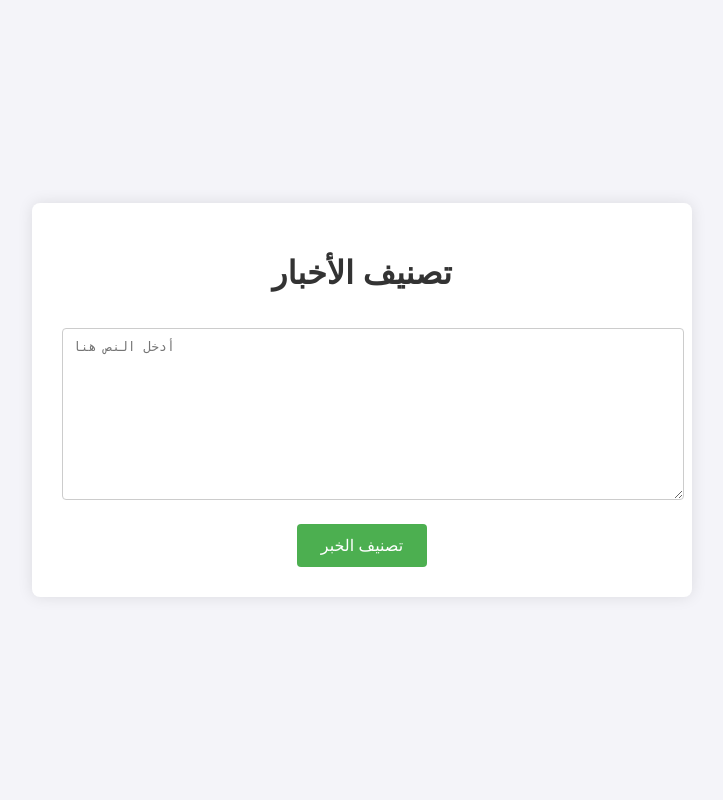
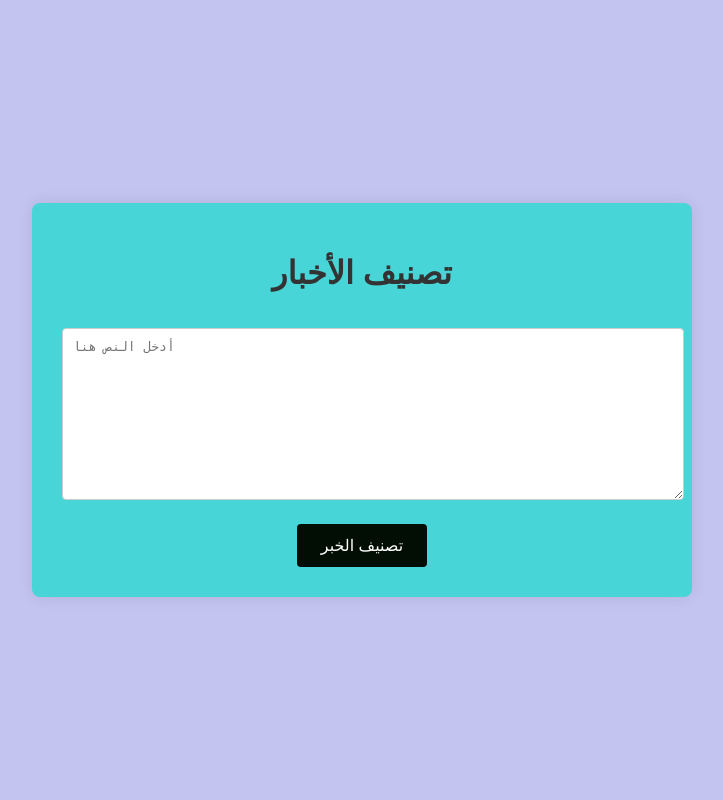
Before and after one commit to molk2z/projectAi, a Flask app: page / in a window 1280 px wide. Shown: the whole page, without its empty margins (278-1001 px from the left). Run offline with Flask 3, Linux system fonts and the light colour scheme; parts of the project's set-up code (start-up, migrations or seed data) failed here and were passed over.

Commit message:
update page styles color

```diff
--- a/app.py
+++ b/app.py
@@ -25,7 +25,7 @@ def predict():
         prediction = model.predict(news_vectorized)
         category = prediction[0]
 
-        return render_template('index.html', prediction_text=f'The news is classified as: {category}')
+        return render_template('index.html', prediction_text=f' {category} : نوع الخبر')
 
 if __name__ == "__main__":
     app.run(debug=True)
--- a/templates/index.html
+++ b/templates/index.html
@@ -7,7 +7,7 @@
     <style>
         body {
             font-family: 'Arial', sans-serif;
-            background-color: #f4f4f9;
+            background-color: #c4c4f1;
             margin: 0;
             padding: 0;
             display: flex;
@@ -16,7 +16,7 @@
             height: 100vh;
         }
         .container {
-            background-color: white;
+            background-color: rgb(72, 213, 215);
             padding: 30px;
             border-radius: 8px;
             box-shadow: 0 0 15px rgba(0, 0, 0, 0.1);
@@ -39,7 +39,7 @@
             height: 150px;
         }
         input[type="submit"] {
-            background-color: #4CAF50;
+            background-color: #020e03;
             color: white;
             padding: 12px 24px;
             border: none;
@@ -53,7 +53,7 @@
         }
         h3 {
             margin-top: 20px;
-            color: #4CAF50;
+            color: #040704;
             font-size: 1.5em;
         }
     </style>
```
Also changed, not shown: dd.txt (deleted), 3 other files.
